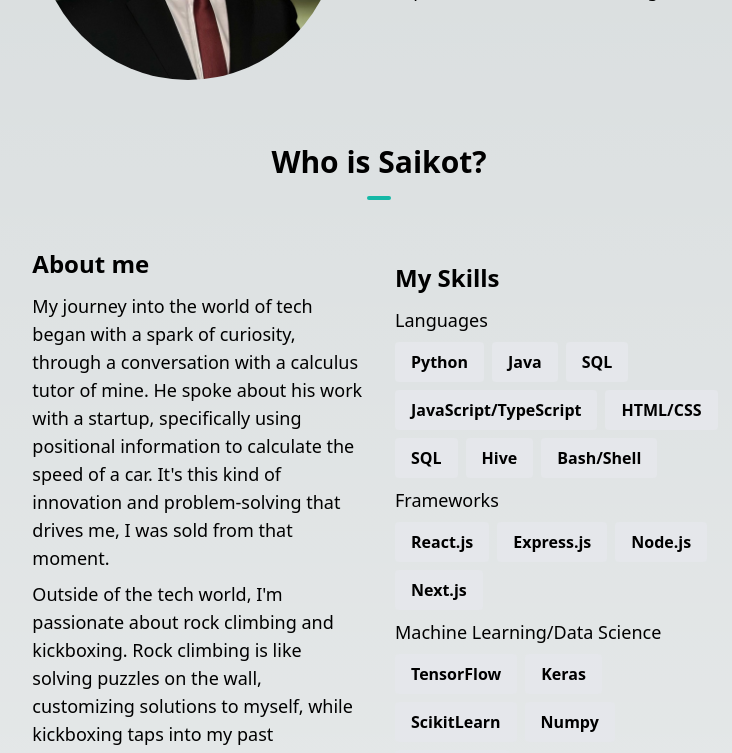
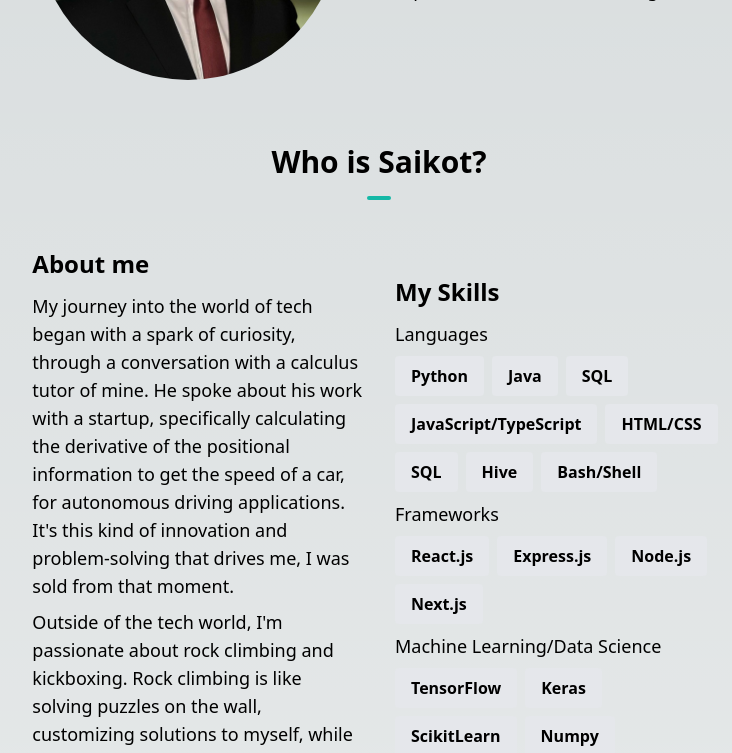
Before and after one commit to saikot-paul/portfolio-website, a Next.js app: page / in a window 1280 px wide. Shown: the part 434-1187 px from the top of the page, without its empty margins (261-993 px from the left). Built offline with nearby package versions, Linux system fonts and the light colour scheme.

Commit message:
changed wording

```diff
--- a/components/main/AboutMe.tsx
+++ b/components/main/AboutMe.tsx
@@ -44,8 +44,9 @@ const AboutMe = () => {
             <p className="text-lg mb-2">
               My journey into the world of tech began with a spark of curiosity,
               through a conversation with a calculus tutor of mine. He spoke
-              about his work with a startup, specifically using positional
-              information to calculate the speed of a car. It&#39;s this kind of
+              about his work with a startup, specifically calculating the
+              derivative of the positional information to get the speed of a
+              car, for autonomous driving applications. It&#39;s this kind of
               innovation and problem-solving that drives me, I was sold from
               that moment.
             </p>
```
